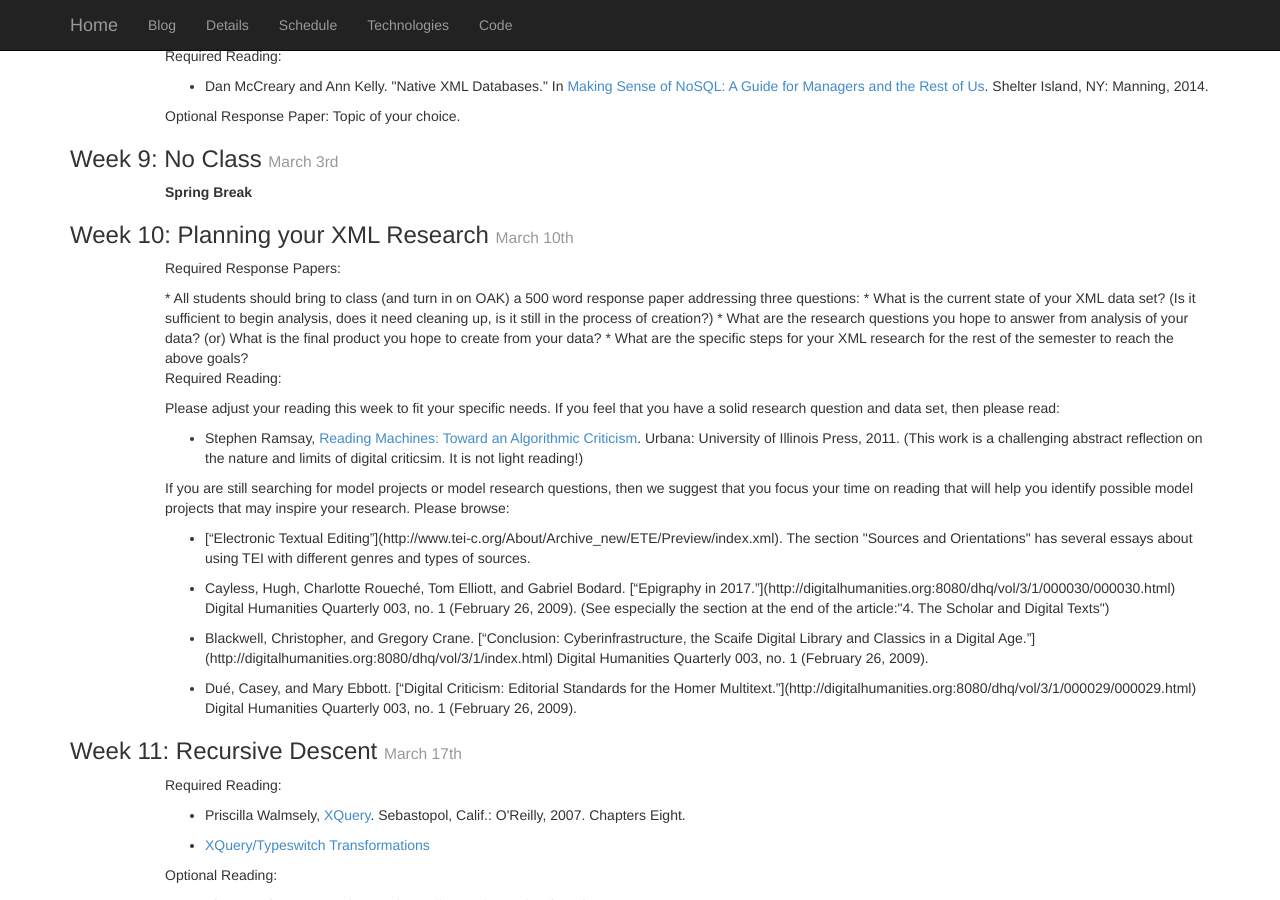
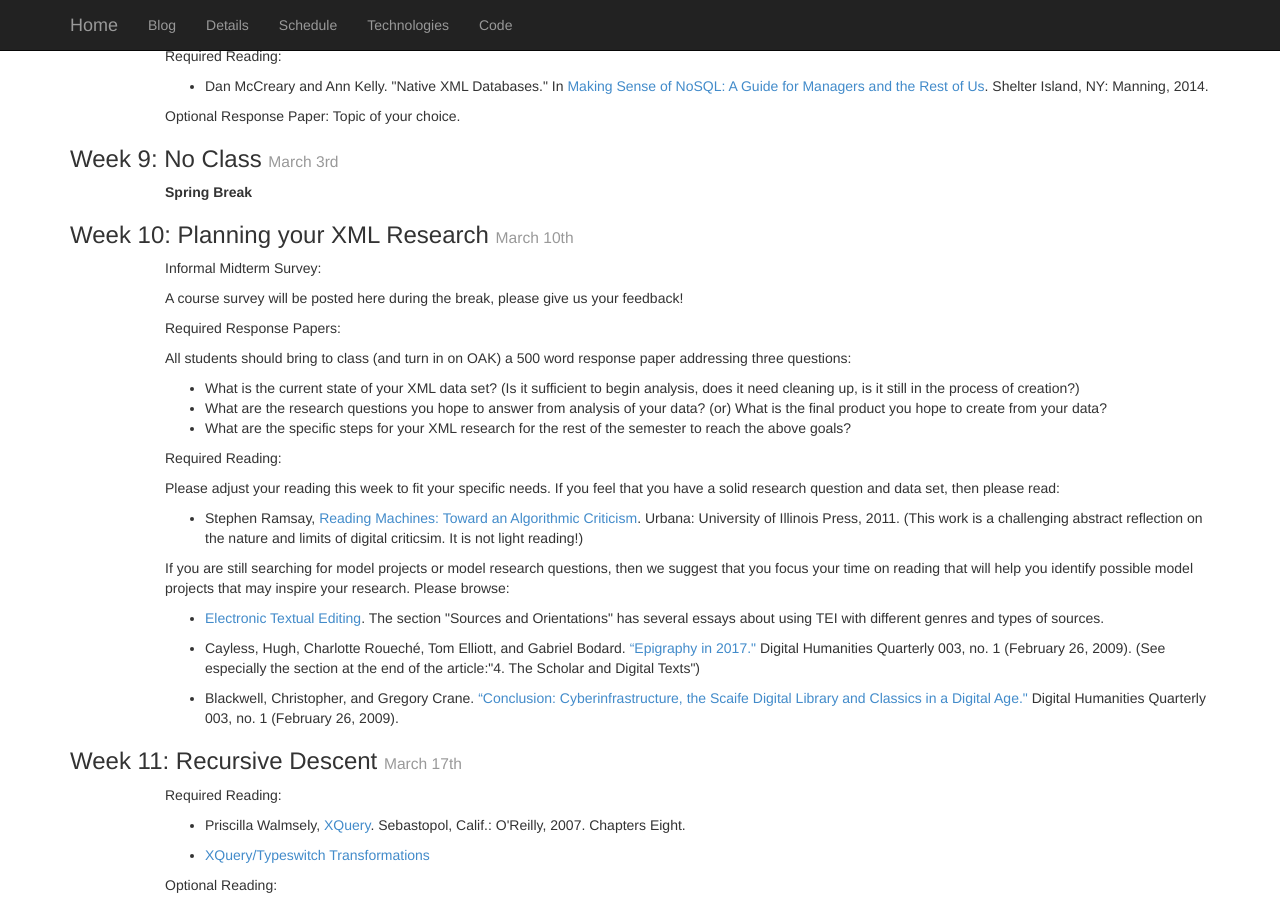
Before and after one commit to Ramona2020/paralipomena.github.io, a Jekyll site: the page built from schedule/index.html, in a window 1280 px wide and 900 px high, scrolled down 2199 px. Built offline with Jekyll 4.4.1, drawn with Linux system fonts in a browser that asks for light colours; Markdown is read by kramdown in place of the engine named in the settings.

Commit message:
fixed html

```diff
--- a/schedule/index.html
+++ b/schedule/index.html
@@ -191,11 +191,13 @@ Detailed introduction to TEI (DM)-->
     </div>
     <h3>Week 10: Planning your XML Research <small>March 10th</small></h3>
     <div class="col-md-offset-1">
+<p>Informal Midterm Survey:</p>
+<p>A course survey will be posted here during the break, please give us your feedback!</p>
 <p>Required Response Papers:</p>
-* All students should bring to class (and turn in on OAK) a 500 word response paper addressing three questions:
-	* What is the current state of your XML data set? (Is it sufficient to begin analysis, does it need cleaning up, is it still in the process of creation?)
-	* What are the research questions you hope to answer from analysis of your data? (or) What is the final product you hope to create from your data?
-	* What are the specific steps for your XML research for the rest of the semester to reach the above goals?
+<p>All students should bring to class (and turn in on OAK) a 500 word response paper addressing three questions:</p>
+<ul><li>What is the current state of your XML data set? (Is it sufficient to begin analysis, does it need cleaning up, is it still in the process of creation?)</li>
+<li>What are the research questions you hope to answer from analysis of your data? (or) What is the final product you hope to create from your data?</li>
+<li>What are the specific steps for your XML research for the rest of the semester to reach the above goals?</li></ul>
 <p>Required Reading:</p>
 <p>Please adjust your reading this week to fit your specific needs. If you feel that you have a solid research question and data set, then please read:
 <ul>
@@ -203,12 +205,10 @@ Detailed introduction to TEI (DM)-->
                         href="http://site.ebrary.com.proxy.library.vanderbilt.edu/lib/vanderbilt/docDetail.action?docID=10532315"
                         >Reading Machines: Toward an Algorithmic Criticism</a>. Urbana: University
                     of Illinois Press, 2011. (This work is a challenging abstract reflection on the nature and limits of digital criticsim. It is not light reading!)</p></li></ul>
-                    <p>If you are still searching for model projects or model research questions, then we suggest that you focus your time on reading that will help you identify possible model projects that may inspire your research. Please browse:</p>
-            <ul><li><p>[“Electronic Textual Editing”](http://www.tei-c.org/About/Archive_new/ETE/Preview/index.xml). The section "Sources and Orientations" has several essays about using TEI with different genres and types of sources.</p></li>
-            <li><p>Cayless, Hugh, Charlotte Roueché, Tom Elliott, and Gabriel Bodard. [“Epigraphy in 2017.”](http://digitalhumanities.org:8080/dhq/vol/3/1/000030/000030.html) Digital Humanities Quarterly 003, no. 1 (February 26, 2009). (See especially the section at the end of the article:"4. The Scholar and Digital Texts")<p></li>
-<li><p>Blackwell, Christopher, and Gregory Crane. [“Conclusion: Cyberinfrastructure, the Scaife Digital Library and Classics in a Digital Age.”](http://digitalhumanities.org:8080/dhq/vol/3/1/index.html) Digital Humanities Quarterly 003, no. 1 (February 26, 2009).
-<p></li>
-<li><p>Dué, Casey, and Mary Ebbott. [“Digital Criticism: Editorial Standards for the Homer Multitext.”](http://digitalhumanities.org:8080/dhq/vol/3/1/000029/000029.html) Digital Humanities Quarterly 003, no. 1 (February 26, 2009).<p></li>
+<p>If you are still searching for model projects or model research questions, then we suggest that you focus your time on reading that will help you identify possible model projects that may inspire your research. Please browse:</p>
+<ul><li><p><a href="http://www.tei-c.org/About/Archive_new/ETE/Preview/index.xml">Electronic Textual Editing</a>. The section "Sources and Orientations" has several essays about using TEI with different genres and types of sources.</p></li>
+            <li><p>Cayless, Hugh, Charlotte Roueché, Tom Elliott, and Gabriel Bodard. <a href="http://digitalhumanities.org:8080/dhq/vol/3/1/000030/000030.html">“Epigraphy in 2017."</a> Digital Humanities Quarterly 003, no. 1 (February 26, 2009). (See especially the section at the end of the article:"4. The Scholar and Digital Texts")<p></li>
+<li><p>Blackwell, Christopher, and Gregory Crane. <a href="http://digitalhumanities.org:8080/dhq/vol/3/1/index.html">“Conclusion: Cyberinfrastructure, the Scaife Digital Library and Classics in a Digital Age."</a> Digital Humanities Quarterly 003, no. 1 (February 26, 2009).</p></li>
 </ul>
 </div>
     <h3>Week 11: Recursive Descent <small>March 17th</small></h3>
```
